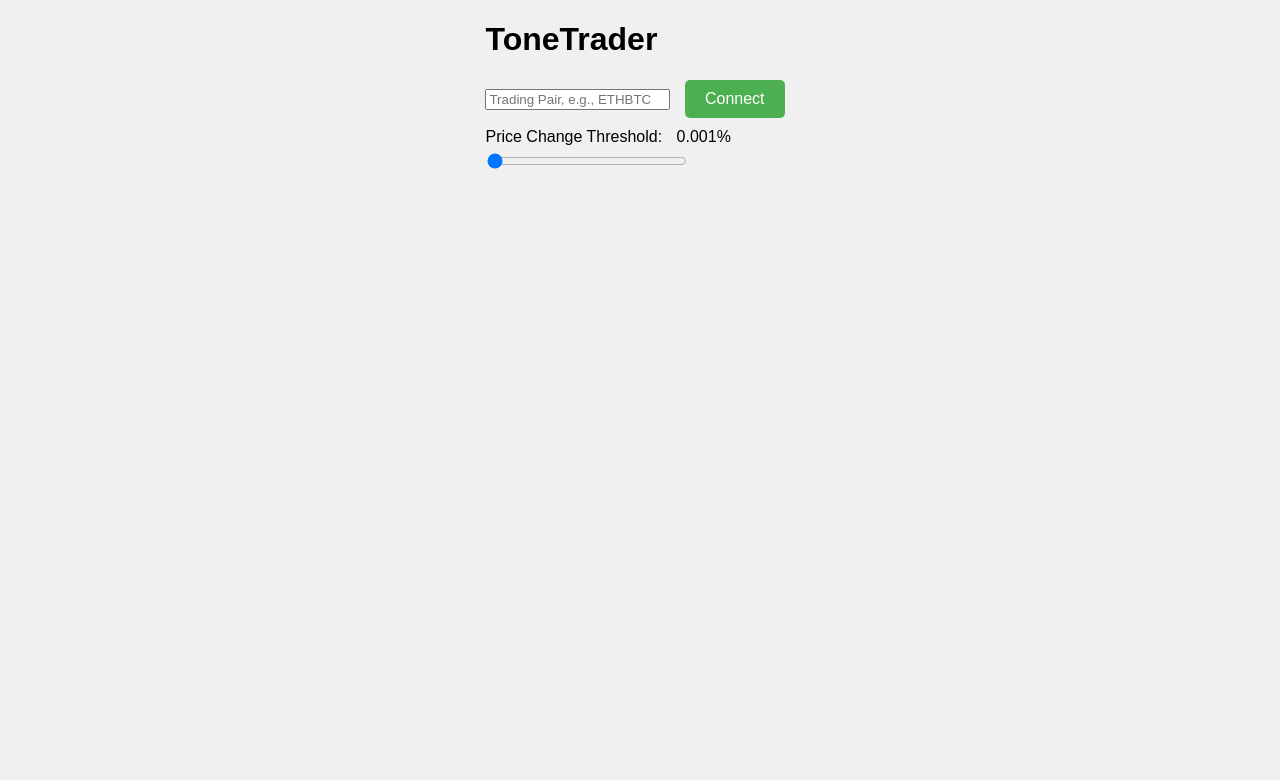
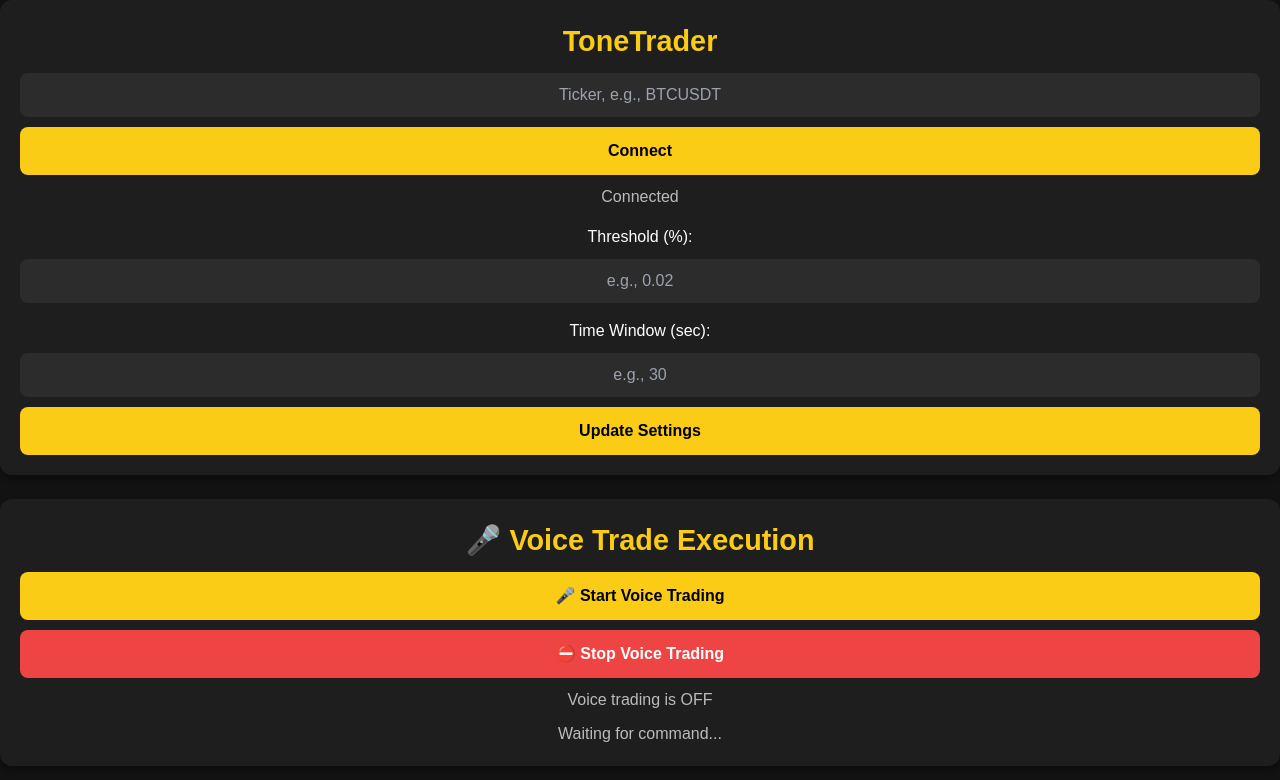
Before and after one commit to so-hl/audible_edge, a plain HTML site: page frontend/templates/index.html in a window 1280 px wide. Both pictures are taken after a click on the button "Connect". Drawn offline with nearby package versions, Linux system fonts and the light colour scheme; no server answers.

Commit message:
user interface

```diff
--- a/frontend/templates/index.html
+++ b/frontend/templates/index.html
@@ -2,88 +2,86 @@
 <html lang="en">
 <head>
     <meta charset="UTF-8">
+    <meta name="viewport" content="width=device-width, initial-scale=1.0">
     <title>ToneTrader</title>
-    <link rel="stylesheet" href="/static/styles.css"> <!-- Adjusted for live-server port 5500 -->
+    <script src="https://cdn.tailwindcss.com"></script>
+    <style>
+        body {
+            background-color: #121212;
+            color: #fff;
+            font-family: Arial, sans-serif;
+        }
+        .container {
+            max-width: 400px;
+            margin: auto;
+            padding: 20px;
+            background: #1e1e1e;
+            border-radius: 12px;
+            box-shadow: 0 4px 6px rgba(0, 0, 0, 0.3);
+            text-align: center;
+        }
+        .title {
+            font-size: 1.8rem;
+            font-weight: bold;
+            color: #facc15;
+        }
+        .input-box {
+            width: 100%;
+            padding: 10px;
+            margin-top: 10px;
+            border-radius: 8px;
+            background: #2c2c2c;
+            border: none;
+            color: white;
+            text-align: center;
+        }
+        .btn {
+            width: 100%;
+            padding: 12px;
+            margin-top: 10px;
+            border-radius: 8px;
+            background: #facc15;
+            font-weight: bold;
+            color: black;
+            cursor: pointer;
+        }
+        .status {
+            margin-top: 10px;
+            font-size: 1rem;
+            color: #bbb;
+        }
+    </style>
 </head>
 <body>
-    <div container role="main" aria-label="ToneTrader">
-        <h1>ToneTrader</h1>
-        <input type="text" id="tradingPair" placeholder="Trading Pair, e.g., ETHBTC">
-        <button id="connectBtn">Connect</button>
-        <div id="latestTrade"></div>
-        <div id="confirmationDiv"></div>
-        <div id="tradeExecution"></div> <!-- For trade confirmation feedback -->
-        <div id="priceChange"></div> <!-- Added for price change display -->
+    <div class="container">
+        <h1 class="title">ToneTrader</h1>
+        <input type="text" id="tradingPair" class="input-box" placeholder="Ticker, e.g., BTCUSDT">
+        <button id="connectBtn" class="btn">Connect</button>
 
-        <label for="thresholdSlider">Price Change Threshold: <span id="thresholdValue">0.001</span>%</label>
-        <input type="range" id="thresholdSlider" min="0.001" max="1" step="0.001" value="0.001">
+        <div class="status" id="connectionStatus">Not connected</div>
+
+        <p class="mt-4">Threshold (%):</p>
+        <input type="text" id="threshold" class="input-box" placeholder="e.g., 0.02">
+
+        <p class="mt-4">Time Window (sec):</p>
+        <input type="text" id="timeWindow" class="input-box" placeholder="e.g., 30">
+
+        <button id="updateSettingsBtn" class="btn">Update Settings</button>
     </div>
-    <script src="/static/script.js"></script> <!-- Adjusted for live-server port 5500 -->
+
+    <div class="container mt-6">
+        <h2 class="title">🎤 Voice Trade Execution</h2>
+        <button id="startVoiceBtn" class="btn">🎤 Start Voice Trading</button>
+        <button id="stopVoiceBtn" class="btn bg-red-500 text-white">⛔ Stop Voice Trading</button>
+        <p class="status">Voice trading is OFF</p>
+        <p class="status">Waiting for command...</p>
+    </div>
+
     <script>
-        let tradeExecution = document.getElementById('tradeExecution');
-        let latestTrade = document.getElementById('latestTrade');
-        let confirmationDiv = document.getElementById('confirmationDiv');
-        let priceChangeElement = document.getElementById('priceChange');
-        let thresholdSlider = document.getElementById('thresholdSlider');
-        let thresholdValue = document.getElementById('thresholdValue');
-
-        let previousPrice = null;
-        let threshold = parseFloat(thresholdSlider.value);
-
-        // Update threshold when slider is moved
-        thresholdSlider.addEventListener('input', function() {
-            threshold = parseFloat(this.value);
-            thresholdValue.innerText = this.value;
-        });
-
-        function fetchTradeData(symbol) {
-            fetch(`http://127.0.0.1:8000/trade/${symbol}`)
-                .then(response => {
-                    if (!response.ok) throw new Error('Network response was not ok');
-                    return response.json();
-                })
-                .then(data => {
-                    const price = parseFloat(data.p);
-                    const time = new Date(data.T * 1000).toLocaleTimeString(); // Convert to ms
-
-                    let priceChange = 0;
-                    let priceChangePercentage = 0;
-
-                    if (previousPrice !== null) {
-                        priceChange = price - previousPrice;
-                        priceChangePercentage = ((priceChange / previousPrice) * 100).toFixed(3);
-                    }
-
-                    previousPrice = price;
-
-                    latestTrade.innerText = `Latest Trade: ${price} USD at ${time}`;
-
-                    if (previousPrice !== null) {
-                        if (Math.abs(priceChangePercentage) > threshold) {
-                            const audio = new Audio('/static/beep.wav');
-                            audio.play();
-                        }
-                        priceChangeElement.innerText = `Price Change: ${priceChangePercentage}%`;
-                    }
-                })
-                .catch(error => console.error('Error fetching trade data:', error));
-        }
-
         document.getElementById('connectBtn').addEventListener('click', () => {
-            const tradingPairInput = document.getElementById('tradingPair');
-            if (!tradingPairInput) {
-                console.error('tradingPairInput element not found!');
-                return;
-            }
-            const symbol = tradingPairInput.value.toLowerCase() || 'ethbtc';
-            if (!symbol) {
-                confirmationDiv.textContent = 'Please enter a trading pair!';
-                return;
-            }
-            confirmationDiv.textContent = `Connecting to ${symbol.toUpperCase()}...`;
-            setTimeout(() => confirmationDiv.textContent = '', 2000);
-            fetchTradeData(symbol); // Initial fetch
-            setInterval(() => fetchTradeData(symbol), 5000); // Poll every 5 seconds
+            const symbol = document.getElementById('tradingPair').value || 'BTCUSDT';
+            document.getElementById('connectionStatus').innerText = `Connecting to ${symbol.toUpperCase()}...`;
+            setTimeout(() => document.getElementById('connectionStatus').innerText = 'Connected', 2000);
         });
     </script>
 </body>
```
